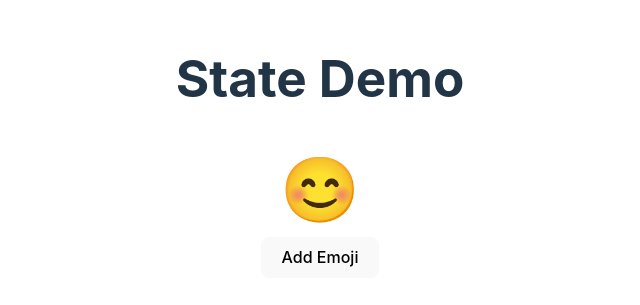
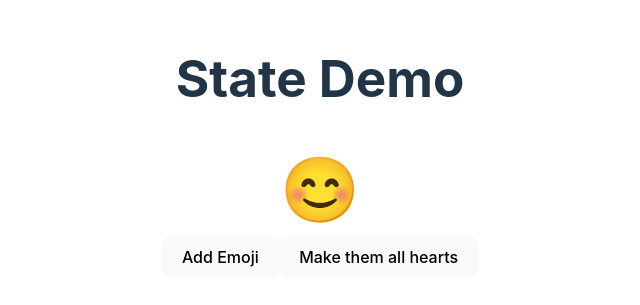
Before and after one commit to ramchandragawade/react-rep, a React (Vite) app in the folder state-demo/: page / in a window 1280 px wide. Shown: the part 253-558 px from the top of the page, without its empty margins (320-960 px from the left). Built offline with nearby package versions, Linux system fonts and the light colour scheme.

Commit message:
update all in set

```diff
--- a/state-demo/src/EmojiClicker.jsx
+++ b/state-demo/src/EmojiClicker.jsx
@@ -10,9 +10,13 @@ export default function EmojiClicker () {
     const removeItem = (id) => {
         setEmojis(e=>e.filter(e=>e.id !== id));
     }
+    const showAllHearts = () =>{
+        setEmojis(e=>e.map(i=>({...i,emoji: "💖"})))
+    }
     return <div>
         {emojis.map((itm)=>(<span key={itm.id} onClick={()=>removeItem(itm.id)} style={{fontSize: "4rem", cursor:"pointer"}}>{itm.emoji}</span>))}
         <br />
         <button onClick={addEmoji}>Add Emoji</button>
+        <button onClick={showAllHearts}>Make them all hearts</button>
     </div>
 }
```
